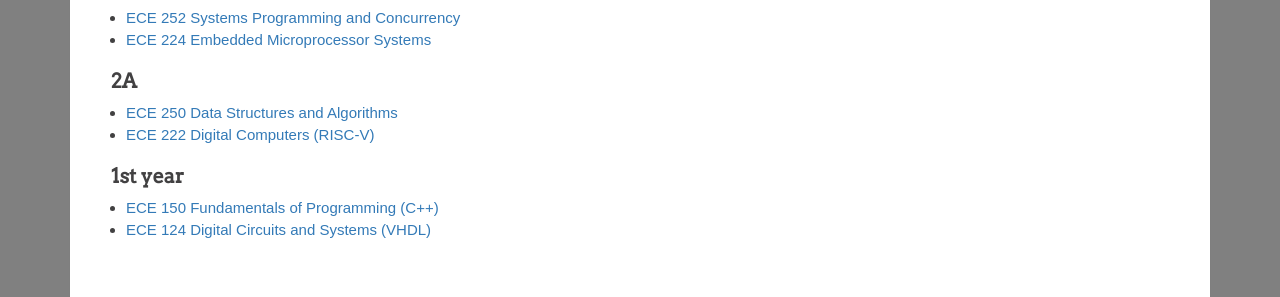
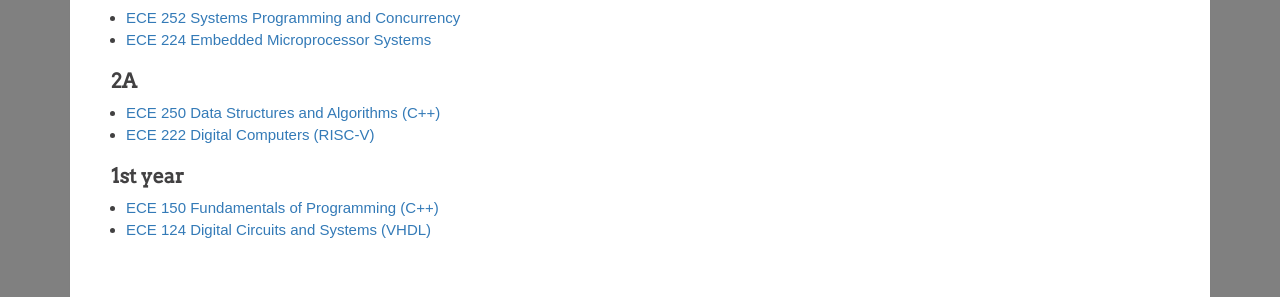
Before and after one commit to ryan-dullaert/ryan-dullaert.github.io, a Jekyll site: the page built from courses.md, in a window 1280 px wide. Shown: the part 324-621 px from the top of the page. Built offline with Jekyll 4.4.1, drawn with Linux system fonts in a browser that asks for light colours; nearby versions of some CDN libraries; comment, search, counter and statistics services are not loaded.

Commit message:
ECE 250 C++

```diff
--- a/courses.md
+++ b/courses.md
@@ -14,7 +14,7 @@ These are relevant courses I have taken at the University of Waterloo.
 
 ## 2A
 
-* [ECE 250 Data Structures and Algorithms](https://ugradcalendar.uwaterloo.ca/courses/ECE/250)
+* [ECE 250 Data Structures and Algorithms (C++)](https://ugradcalendar.uwaterloo.ca/courses/ECE/250)
 * [ECE 222 Digital Computers (RISC-V)](https://ugradcalendar.uwaterloo.ca/courses/ECE/222)
 
 ## 1st year
```
